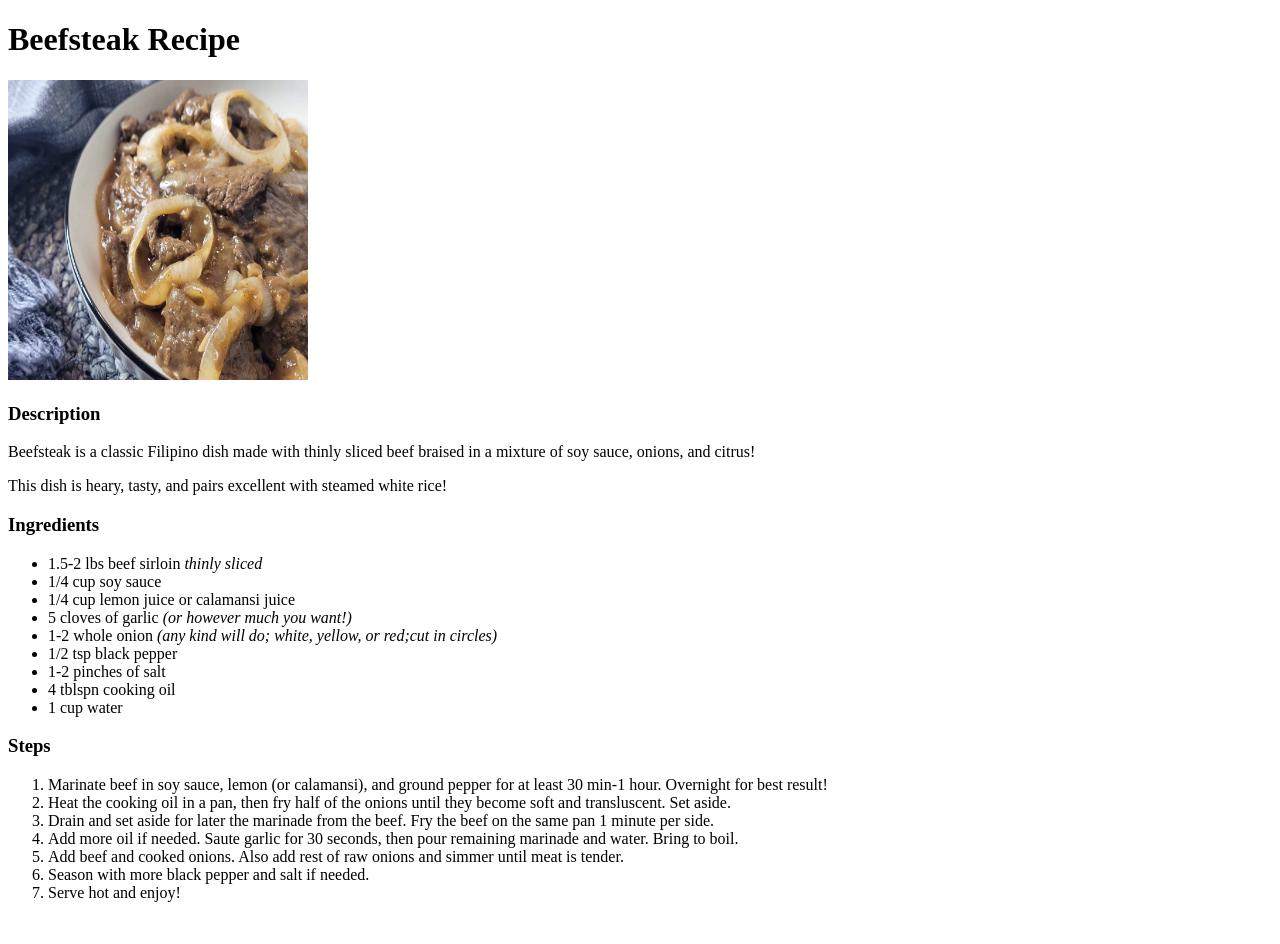
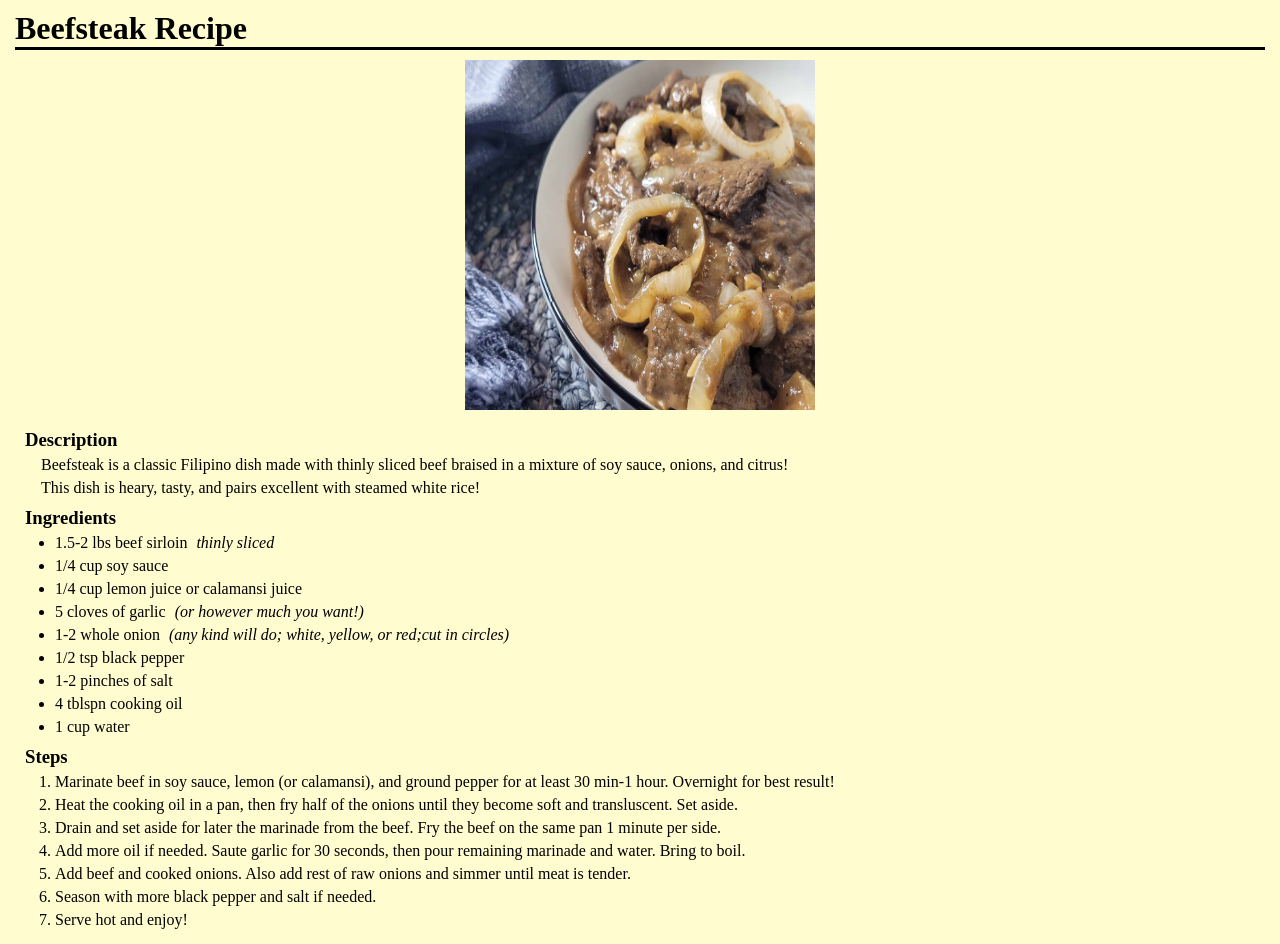
Before and after one commit to migz407/odin-recipes, a plain HTML site: page recipes/beefsteak.html in a window 1280 px wide. Before the commit the page ends 918 px from the top, so only its background shows below. Drawn offline with Linux system fonts and the light colour scheme.

Commit message:
added basic css to all pages

```diff
--- /dev/null
+++ b/recipes/beefsteak.css
@@ -0,0 +1,31 @@
+* {
+    padding: 0px;
+    margin: 5px;
+    background-color: #FFFDD0;
+
+}
+
+.title {
+    border-bottom: solid black;
+
+}
+
+.pic {
+    text-align: center;
+
+}
+
+.description,
+.ingredients,
+.steps {
+    margin: 10px;
+}
+
+.unordered,
+.ordered {
+    margin-left: 30px;
+}
+
+.descrip2 {
+    margin-left: 16px;
+}
--- a/recipes/beefsteak.html
+++ b/recipes/beefsteak.html
@@ -4,19 +4,25 @@
     <head>
         <meta charset="UTF-8">
         <title>Beefsteak Recipe</title>
+        <link rel="stylesheet" href="recipes.css">
     </head>
 
     <body>
-        <h1>Beefsteak Recipe</h1>
-        <img src="../images/beefsteak.jpeg" alt="Beefsteak Picture" height="300" width="300">
+        <h1 class="title">Beefsteak Recipe</h1>
+        <div class="pic"><img src="../images/beefsteak.jpeg" alt="Beefsteak Picture" height="350" width="350"></div>
 
+        <div class="description">
             <h3>Description</h3>
+            <div class="descrip2">
                 <p>Beefsteak is a classic Filipino dish made with thinly sliced beef braised
                 in a mixture of soy sauce, onions, and citrus!</p>
                 <p> This dish is heary, tasty, and pairs excellent with steamed white rice!</p>
+            </div>
+        </div>
 
+        <div class="ingredients">
             <h3>Ingredients</h3>
-        <ul>
+            <ul class="unordered">
                 <li>1.5-2 lbs beef sirloin <em>thinly sliced</em></li>
                 <li>1/4 cup soy sauce</li>
                 <li>1/4 cup lemon juice or calamansi juice</li>
@@ -27,9 +33,11 @@
                 <li>4 tblspn cooking oil</li>
                 <li>1 cup water</li>
             </ul>
+        </div>
 
+        <div class="steps">
             <h3>Steps</h3>
-        <ol>
+            <ol class="ordered">
                 <li>Marinate beef in soy sauce, lemon (or calamansi), and ground pepper for at least 30 min-1 hour. Overnight for best result!</li>
                 <li>Heat the cooking oil in a pan, then fry half of the onions until they become soft and transluscent. Set aside.</li>
                 <li>Drain and set aside for later the marinade from the beef. Fry the beef on the same pan 1 minute per side.</li>
@@ -38,5 +46,6 @@
                 <li>Season with more black pepper and salt if needed.</li>
                 <li>Serve hot and enjoy!</li>
             </ol>
+        </div>
     </body>
 </html>
--- /dev/null
+++ b/recipes/recipes.css
@@ -0,0 +1,31 @@
+* {
+    padding: 0px;
+    margin: 5px;
+    background-color: #FFFDD0;
+
+}
+
+.title {
+    border-bottom: solid black;
+
+}
+
+.pic {
+    text-align: center;
+
+}
+
+.description,
+.ingredients,
+.steps {
+    margin: 10px;
+}
+
+.unordered,
+.ordered {
+    margin-left: 30px;
+}
+
+.descrip2 {
+    margin-left: 16px;
+}
```
Also changed, not shown: index.html (+5 -5 lines), recipes/cornedbeef.html (+14 -4 lines), recipes/eggs.html (+16 -4 lines), style.css (+13 -2 lines). Lines whose indentation alone changed are shown as unchanged.
